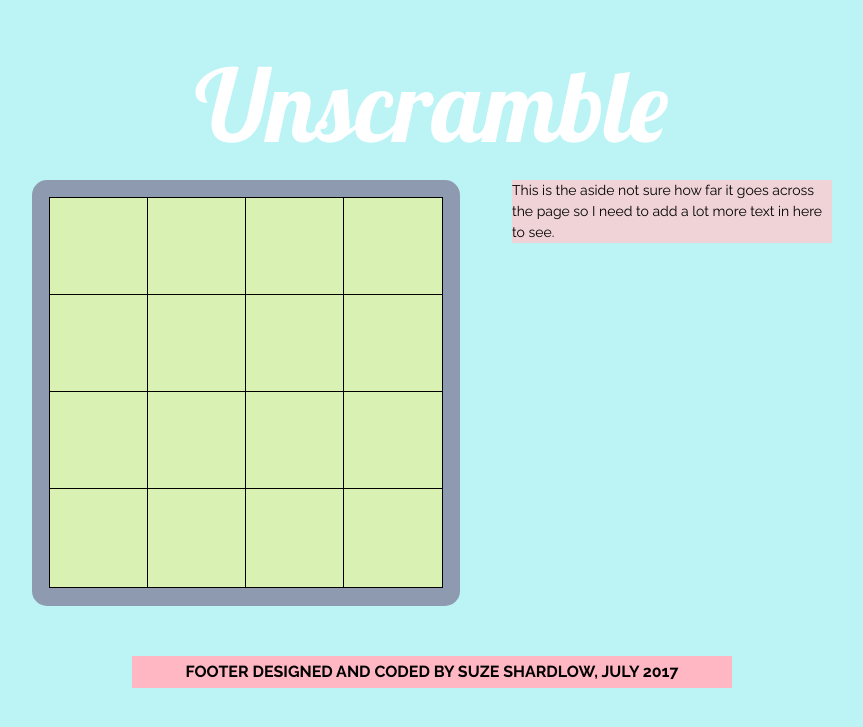
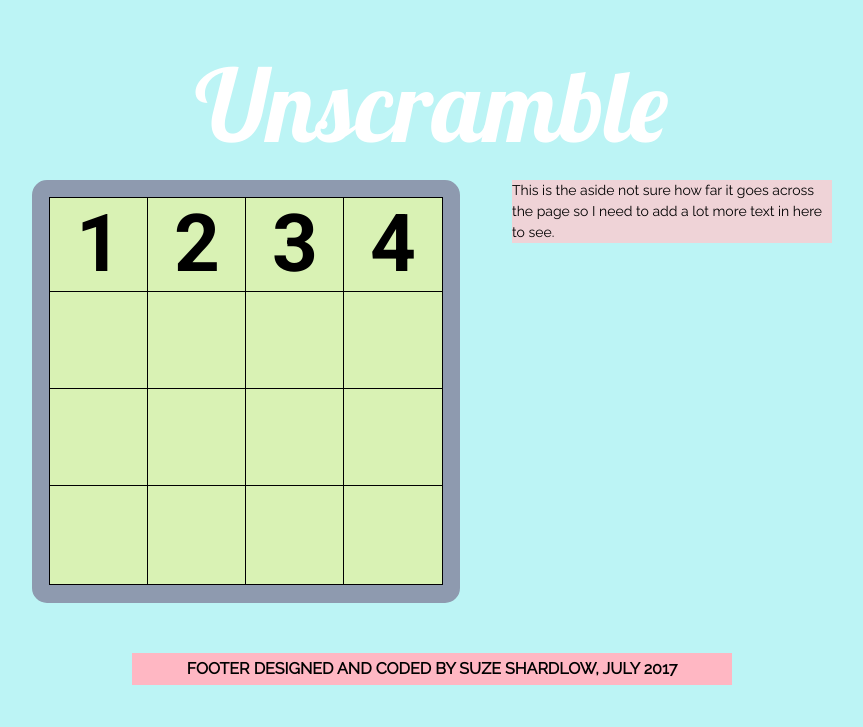
Before and after one commit to SuzeShardlow/Unscramble, a PHP site: page / in a window 1280 px wide. Shown: the top 727 px of the page, without its empty margins (208-1071 px from the left). Run offline with PHP 8.4, Linux system fonts and the light colour scheme; some libraries are stand-ins or nearby versions.

Commit message:
added grids and legal moves

```diff
--- a/css/style.css
+++ b/css/style.css
@@ -46,7 +46,12 @@ footer {
   width: 100px;
   margin: -3px;
   border: 1px solid black;
-  background: #D9F2B4
+  background: #D9F2B4;
+  font-family: 'Roboto', sans-serif;
+  font-size: 80px;
+  font-weight: bold;
+  text-align: center;
+  padding: 6px
 }
 
 
--- a/index.html
+++ b/index.html
@@ -9,7 +9,7 @@
   crossorigin="anonymous"></script>
   <script src="js/app.js" charset="utf-8"></script>
   <link rel="stylesheet" href="css/reset.css">
-  <link href="https://fonts.googleapis.com/css?family=Lobster|Raleway:400,700" rel="stylesheet">
+  <link href="https://fonts.googleapis.com/css?family=Lobster|Raleway|Roboto:400,700" rel="stylesheet">
   <link rel="stylesheet" href="css/style.css">
 </head>
 
@@ -24,10 +24,10 @@
 
       <section class="playarea">
         <ul class="gameboard">
-          <li class="gridbox" id="1"></li>
-          <li class="gridbox" id="2"></li>
-          <li class="gridbox" id="3"></li>
-          <li class="gridbox" id="4"></li>
+          <li class="gridbox" id="1">1</li>
+          <li class="gridbox" id="2">2</li>
+          <li class="gridbox" id="3">3</li>
+          <li class="gridbox" id="4">4</li>
           <li class="gridbox" id="5"></li>
           <li class="gridbox" id="6"></li>
           <li class="gridbox" id="7"></li>
--- a/js/app.js
+++ b/js/app.js
@@ -1 +1,118 @@
-console.log('loaded');
+// Pseudocode
+//
+// - Take a scrambled grid from the list
+// - Put the numbers into the game board
+// - Listen for a click on on of the boxes
+// - If it is a box which touches the empty box, move the number into the empty box
+// - If it is not, do nothing
+// - If a number is in the correct position, turn the background green
+// - When all the numbers are in the correct position, tell the player they have won and ask if they want to play again
+
+
+
+
+$(() => {
+  console.log('loaded');
+  // ensuring the DOM is loaded before we start
+});
+
+var p1 = p1 || {};
+
+const grids = [
+[ 3, 6,  7, 10,  5,  9, 15,  4, 13, 12,  2,  1,  8, 14, 11],
+[ 9, 5, 12,  8,  6,  3,  4, 11, 15,  7, 14, 10,  2,  1, 13],
+[ 2, 6, 11,  3, 13,  9,  5,  4, 14, 15,  8, 12, 10,  7,  1],
+[ 8, 7,  2,  5, 12, 14,  1, 11, 10,  6, 13,  3,  9, 15,  4],
+[ 5, 6, 10,  1,  3, 15,  8, 14,  2, 13, 11,  4,  9,  7, 12],
+[ 1, 5,  4,  8,  3,  7,  9,  2, 10, 13, 15, 14, 12, 11,  6],
+[ 9, 3,  8,  2,  1,  6, 10, 11,  7,  5, 13,  4, 15, 12, 14],
+[ 2, 8,  5,  1,  6, 14,  7,  3, 15, 10,  9,  4, 13, 12, 11],
+[ 9, 1,  4,  7,  6, 14,  3,  8, 10,  2,  5, 11, 13, 15, 12],
+[14, 6, 12,  7, 13,  2,  3, 11, 15,  1,  8,  4,  5,  9, 10]
+];
+
+p1.setup = function setup() {
+  console.log('The function SETUP is running.');
+  p1.getClick(); // invoking getClick
+};
+
+p1.getGrid = function getGrid() {
+  let scrambledGrid = grids[Math.floor((Math.random() * 10) + 1)];
+  console.log('This is the grid we will use: ', scrambledGrid);
+};
+p1.getGrid();
+
+
+let $liArray = ($('li').toArray());
+
+console.log('This is an array of the LIs', $liArray);
+
+
+
+
+p1.populateBoard = function populateBoard() {
+  console.log('These are the grids', grids);
+
+};
+
+p1.populateBoard(); // invoking the function
+
+p1.getClick = function getClick() {
+  // a function to listen for clicks
+  let $boxes = $('.gridbox');
+  let $selectedBox = $boxes.prop('innerText');
+  console.log($boxes);
+  console.log($selectedBox);
+
+
+  $boxes.on('click', (e) => {
+    var $clickedBox = $(e.delegateTarget);
+    console.log('This is the box that has been clicked:', $clickedBox);
+
+    $(e.delegateTarget).css('background', 'red');
+    console.log(e);
+  });
+
+};
+
+
+
+// const legalMoves0 = [1, 4];
+// const legalMoves1 = [0, 2, 5];
+// const legalMoves2 = [1, 3, 6];
+// const legalMoves3 = [2, 7];
+// const legalMoves4 = [0, 5, 8];
+// const legalMoves5 = [1, 4, 6, 9];
+// const legalMoves6 = [2, 5, 7, 10];
+// const legalMoves7 = [3, 6, 11];
+// const legalMoves8 = [4, 9, 12];
+// const legalMoves9 = [5, 8, 10, 13];
+// const legalMoves10 = [6, 9, 11, 14];
+// const legalMoves11 = [7, 10, 15];
+// const legalMoves12 = [8, 13];
+// const legalMoves13 = [9, 12, 14];
+// const legalMoves14 = [10, 13, 15];
+// const legalMoves15 = [11, 14];
+
+const legalMoves1 = [2, 5];
+const legalMoves2 = [1, 3, 6];
+const legalMoves3 = [2, 4, 7];
+const legalMoves4 = [3, 8];
+const legalMoves5 = [1, 6, 9];
+const legalMoves6 = [2, 5, 7, 10];
+const legalMoves7 = [3, 6, 8, 11];
+const legalMoves8 = [4, 7, 12];
+const legalMoves9 = [5, 10, 13];
+const legalMoves10 = [6, 9, 11, 14];
+const legalMoves11 = [7, 10, 12, 15];
+const legalMoves12 = [8, 11, 16];
+const legalMoves13 = [9, 14];
+const legalMoves14 = [10, 13, 15];
+const legalMoves15 = [11, 14, 16];
+const legalMoves16 = [12, 15];
+
+
+
+
+
+$(p1.setup.bind(p1)); // function to sort any THIS issues
```
